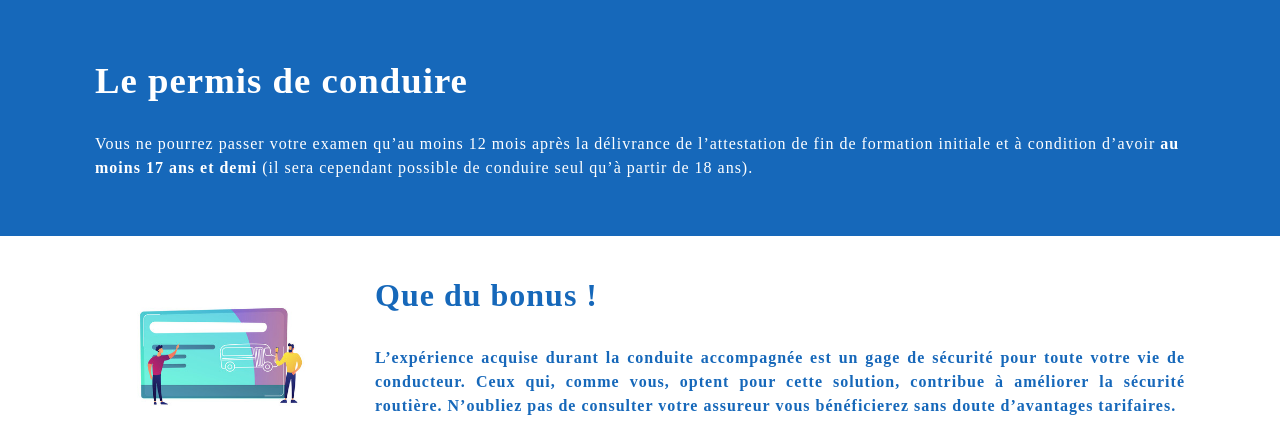
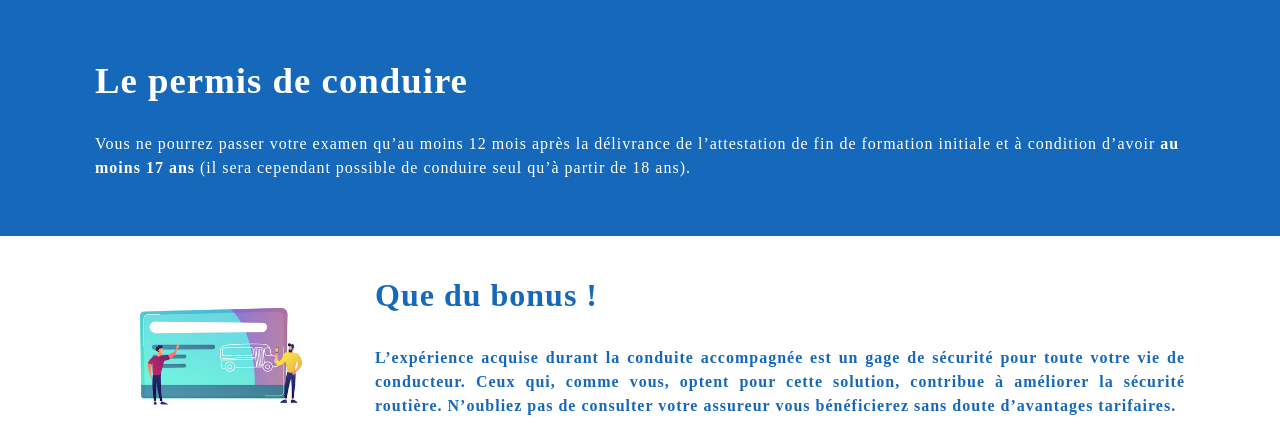
Before and after one commit to keithvald/Montlhery, a PHP site: page /code/conduite-accompagnee.php in a window 1280 px wide. Shown: the part 2377-2810 px from the top of the page. Run offline with PHP 8.4, Linux system fonts and the light colour scheme; some libraries are stand-ins or nearby versions; some web fonts are replaced.

Commit message:
Update conduite-accompagnee.php

```diff
--- a/code/conduite-accompagnee.php
+++ b/code/conduite-accompagnee.php
@@ -114,7 +114,8 @@
   <div class="row p-8">
     <div class="col-12">
         <h1 class="text-left text-white">Le permis de conduire</h1>
-          <p class="text-white">Vous ne pourrez passer votre examen qu’au moins 12 mois après la délivrance de l’attestation de fin de formation initiale et à condition d’avoir <strong>au moins 17 ans et demi</strong> (il sera cependant possible de conduire seul qu’à partir de 18 ans).
+         <p class="text-white">Vous ne pourrez passer votre examen qu’au moins 12 mois après la délivrance de l’attestation de fin de formation initiale et à condition d’avoir <strong>au moins 17 ans</strong> (il sera cependant possible de conduire seul qu’à partir de 18 ans).
+          </p>
           </p>
       </div>
   </div>
```
